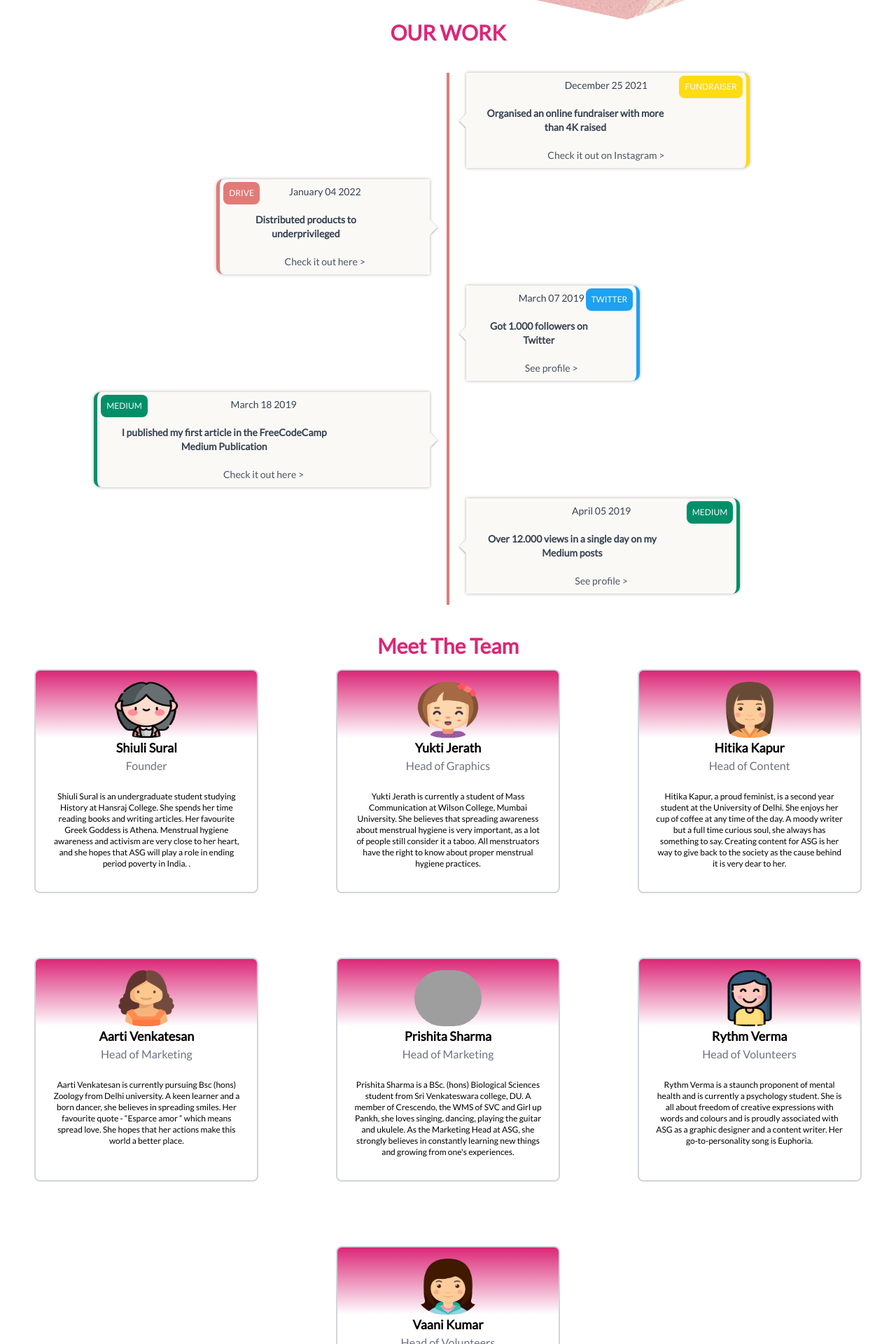
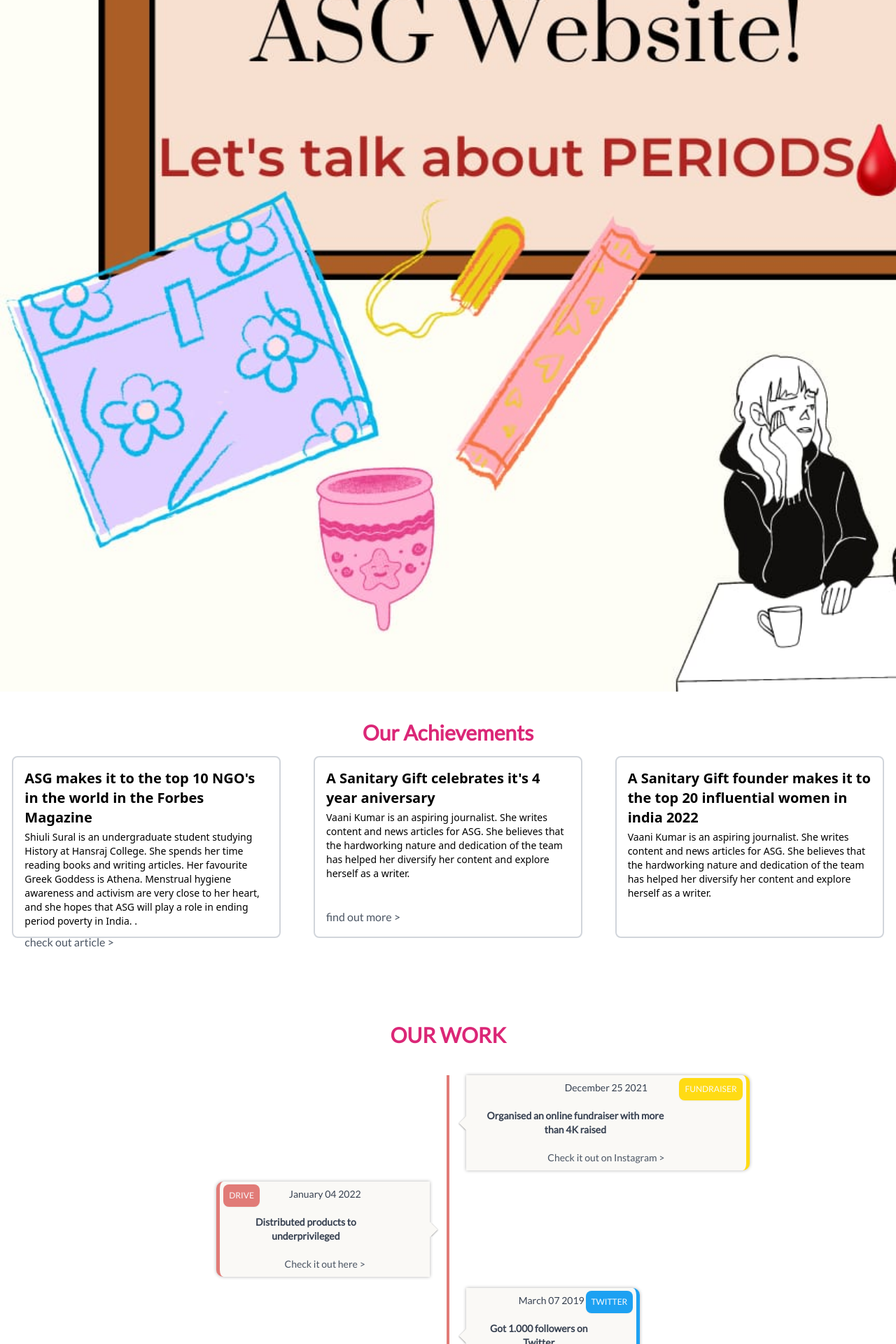
Before and after one commit to shubhprotopsing/ASG-frontend, a React (Create React App) app: page / in a window 1280 px wide. Shown: the part 612-2532 px from the top of the page at 70% size. Built offline with nearby package versions, Linux system fonts and the light colour scheme; grey boxes are pictures that could not be loaded.

Commit message:
added achievements section

```diff
--- a/src/App.js
+++ b/src/App.js
@@ -6,10 +6,12 @@ import Team from './components/Team';
 import Footer from './components/Footer';
 import Timeline from './components/Timeline';
 import './Timeline.css'
+import Achievements from './components/Achievements';
 function App() {
   return (
     <div className="App">
     <Header />
+    <Achievements />
     <Timeline />
     <Navicon />
     <Team />
--- /dev/null
+++ b/src/components/Achievements.jsx
@@ -0,0 +1,29 @@
+import React from "react";
+import Newscard from './Newscard';
+import newsdetails from "./newsdetails";
+
+function createNewsCard(cardTerm){
+    return(
+        <Newscard
+            key={cardTerm.id}
+            headline={cardTerm.headline}
+            description={cardTerm.description}
+            link={cardTerm.link}
+            linktag={cardTerm.linktag}
+        />
+    );
+}
+
+function Achievements(){
+    return(
+        <div className="team_container my-10">
+            <h1 className="text-3xl font-semibold text-pink-600 my-4">Our Achievements</h1>
+           <div className="flex flex-wrap justify-around gap-3">{newsdetails.map(createNewsCard)}</div>
+
+        </div>
+
+
+    );
+}
+
+export default Achievements;
--- a/src/components/Header.css
+++ b/src/components/Header.css
@@ -1,16 +1,16 @@
 
 .top_image{
 
-        height: 40rem;
-        background-image: url('/src/images/illustration.png');
+        height: 100rem;
+        background-image: url('/src/images/header.jpeg');
         background-size: cover;
-        background-position: center;
+
         background-repeat: no-repeat;
 
         /* responsible for the skewed header */
-        clip-path: polygon(100% 0, 100% 80%, 70% 100%, 0 70%, 0 0);
+
 
         /* responsible for the parallax effect */
-        background-attachment: fixed;
+
 
 }
--- a/src/components/Header.jsx
+++ b/src/components/Header.jsx
@@ -3,7 +3,7 @@ import './Header.css';
 
  function Header(){
      return(
-            <div className="top_image">
+            <div className="top_image w-full">
 
             </div>
      );
--- a/src/components/Navicon.css
+++ b/src/components/Navicon.css
@@ -3,7 +3,7 @@
 .nav__icon__burger{
     width: 40px;
     height: 4px;
-    background:white;
+    background:rgba(219, 39, 119);
     border-radius: 5px;
     transition: all .5s ease-in-out;
 
@@ -15,7 +15,7 @@
     position: absolute;
     width: 40px;
     height: 4px;
-    background:white;
+    background:rgba(219, 39, 119);
     border-radius: 5px;
     transition: all .5s ease-in-out;
 }
--- a/src/components/Navicon.jsx
+++ b/src/components/Navicon.jsx
@@ -17,12 +17,11 @@ import './Navicon.css';
         <div className=" nav__icon__burger"></div>
       </button>
 
-      <div className={`navbar__menu ${clickStatus ? "open" : null} bg-white absolute top-0 right-0 h-96 w-96 flex flex-col justify-start items-center gap-8 font-semibold `}>
-        <div>Hall Of Fame</div>
-        <div>Our Posts</div>
-        <div>Meet The Team</div>
-        <div>Distribution Drives</div>
-        <div>Contact Us</div>
+      <div className={`navbar__menu ${clickStatus ? "open" : null} bg-white absolute top-0 right-0 p-10 h-96 w-96 flex flex-col justify-start items-center gap-8 font-semibold `}>
+        <div className='cursor-pointer'>Our Achievements</div>
+        <div className='cursor-pointer'>Our Work</div>
+        <div className='cursor-pointer'>Meet The Team</div>
+        <div className='cursor-pointer'>Contact Us</div>
 
       </div>
     </div>
--- /dev/null
+++ b/src/components/Newscard.jsx
@@ -0,0 +1,28 @@
+import React from 'react';
+
+function Newscard(props){
+    return(
+      <div className="w-96 border-2 border-gray-300 rounded-lg relative flex-col justify-start items-start mb-20 p-4">
+
+
+          <div className="card_content h-56 flex flex-col justify-start items-start bg-white">
+                <div className="card_name font-bold font-sans text-xl text-left ">{props.headline}</div>
+
+                <div className="card_description font-sans text-sm mt-1 leading-5 text-left h-40 mb-2">{props.description}</div>
+
+            <div className="">
+                {props.link &&
+                    (<a href={props.link}
+                        target="_blank"
+                        rel="noopener noreferrer"
+                        className='font-light text-gray-600 no-underline hover:underline mt-2'>
+                        {props.linktag + " >"}
+                    </a>)
+                }
+            </div>
+          </div>
+      </div>
+    );
+}
+
+export default Newscard;
--- /dev/null
+++ b/src/components/newsdetails.jsx
@@ -0,0 +1,48 @@
+
+const newsdetails= [
+    {
+        id:
+         1,
+        headline:
+         "ASG makes it to the top 10 NGO's in the world in the Forbes Magazine",
+        link:
+        "https://www.instagram.com/shubhprotopsing/",
+        linktag:
+        "check out article",
+        description:
+         "Shiuli Sural is an undergraduate student studying History at Hansraj College. She spends her time reading books and writing articles. Her favourite Greek Goddess is Athena. Menstrual hygiene awareness and activism are very close to her heart, and she hopes that ASG will play a role in ending period poverty in India. . "
+
+    }
+    ,
+    {
+        id:
+         2,
+        headline:
+         "A Sanitary Gift celebrates it's 4 year aniversary",
+        link:
+        "https://www.instagram.com/shubhprotopsing/",
+        linktag:
+        "find out more",
+        description:
+         "Vaani Kumar is an aspiring journalist.  She writes content and news articles for ASG. She believes that the hardworking nature and dedication of the team has helped her diversify her content and explore herself as a writer.  "
+
+    }
+    ,
+    {
+        id:
+         3,
+        headline:
+         "A Sanitary Gift founder makes it to the top 20 influential women in india 2022",
+        link:
+        "",
+        linktag:
+        "find out more",
+        description:
+         "Vaani Kumar is an aspiring journalist.  She writes content and news articles for ASG. She believes that the hardworking nature and dedication of the team has helped her diversify her content and explore herself as a writer.  "
+
+    }
+
+
+];
+
+export default newsdetails;
```
Also changed, not shown: src/images/header.jpeg (added).
